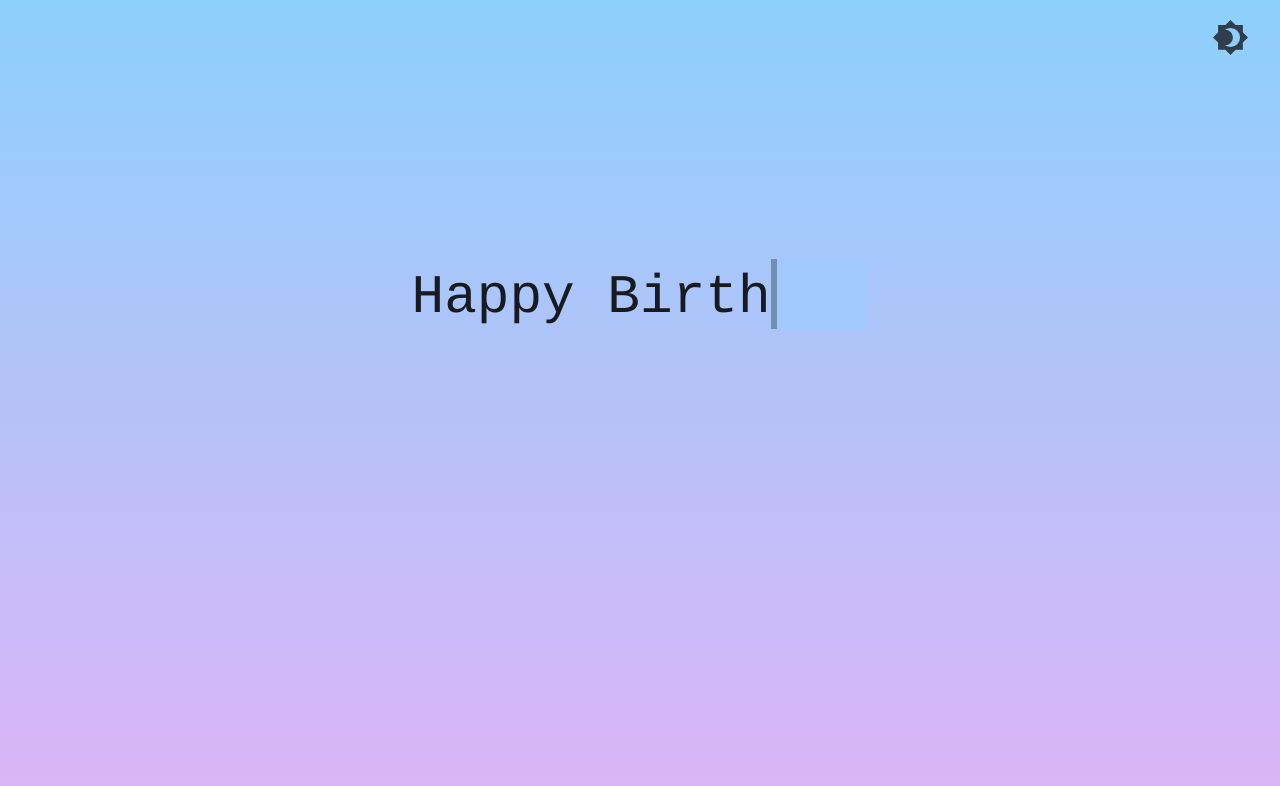
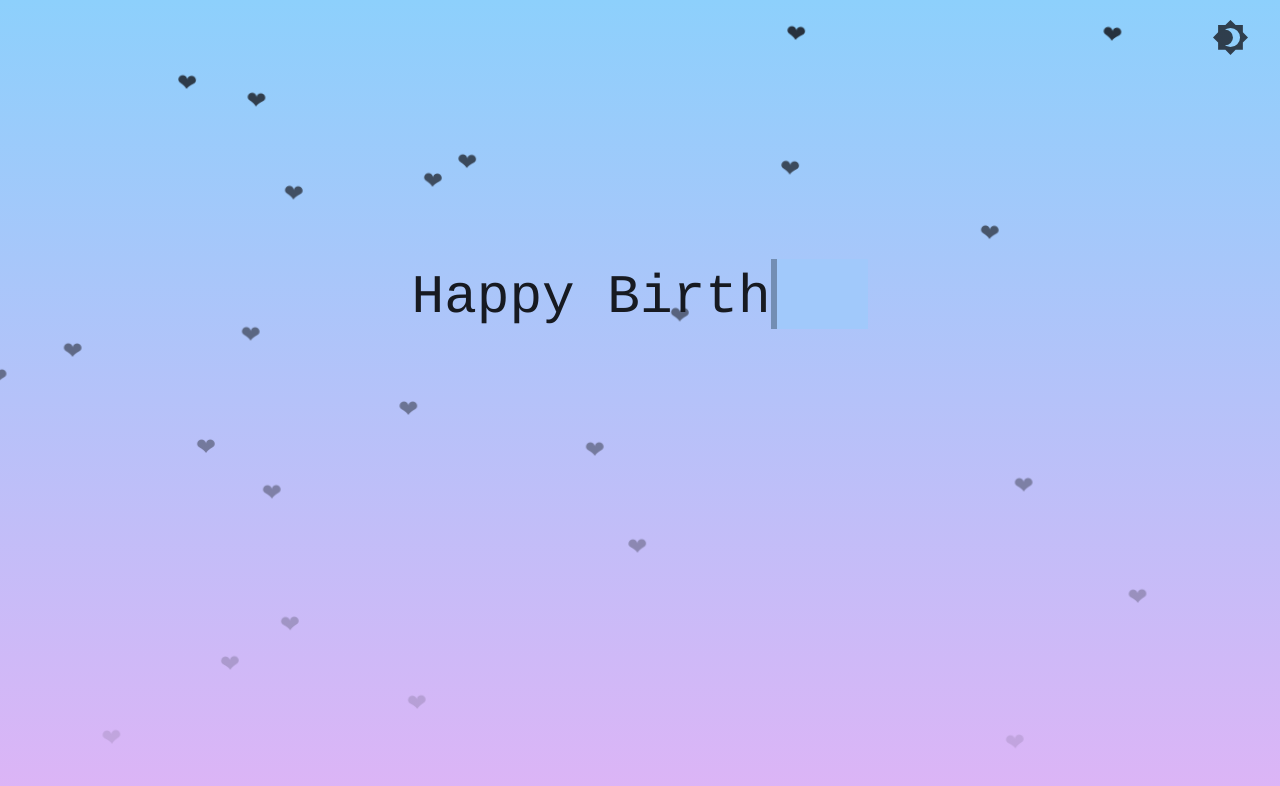
Before and after one commit to MiaHenstridge/happy_birthday_anh_iu, a plain HTML site: page index.html in a window 1280 px wide. Drawn offline with nearby package versions, Linux system fonts and the light colour scheme.

Commit message:
added heart rain effect in day mode

```diff
--- a/script.js
+++ b/script.js
@@ -1,4 +1,19 @@
 "use-strict";
+function createHeart() {
+    const heart = document.createElement('div');
+    heart.classList.add('heart');
+    heart.style.left = Math.random() * 100 + 'vw';
+    heart.style.animationDuration = Math.random() * 2 + 3 + "s";
+//    heart.style.zIndex = "-1";
+    heart.innerText = '\u2764';
+    document.body.appendChild(heart);
+    setTimeout(() => {
+        heart.remove();
+    }, 5000);
+}
+
+let heartRain;
+
 // Day mode background
 function start_day_mode() {
     // Canvas and settings
@@ -29,6 +44,7 @@ function start_day_mode() {
 
     // Run
     updateDaySky();
+    heartRain = setInterval(createHeart, 300);
 
     window.onfocus = function() {
         paused = false;
@@ -123,6 +139,12 @@ function start_night_mode() {
         shootingStarRadius = 3,
         paused = false;                                 // keep this set to false all the time so that shooting stars keep going
 
+//    window.addEventListener('resize', () => {
+//        var canvas = document.getElementById('canvas'),
+//        ctx = canvas.getContext('2d'),
+//        width = canvas.width = window.innerWidth,
+//        height = canvas.height = window.innerHeight;
+//    });
 
     // Create all stars
     for (var j = 0; j < layers.length; j += 1) {
@@ -298,6 +320,11 @@ function enableDarkMode(){
     themeToggle.setAttribute("aria-label", "Switch to light theme");
     themeToggle.setAttribute("title", "Switch to light theme");
     themeToggle.setAttribute("data-attribute", "dark");
+
+    // Clear heart rain effect
+    clearInterval(heartRain);
+    document.querySelectorAll('.heart').forEach(heart => heart.remove());
+
     setTimeout(start_night_mode, 100);
 };
 
@@ -307,6 +334,7 @@ function enableLightMode(){
     themeToggle.setAttribute("aria-label", "Switch to dark theme");
     themeToggle.setAttribute("title", "Switch to dark theme");
     themeToggle.setAttribute("data-attribute", "light");
+
     setTimeout(start_day_mode, 100);
 };
 
--- a/style.css
+++ b/style.css
@@ -130,6 +130,14 @@ p {
     margin: auto;
 }
 
+.heart {
+    position: fixed;
+    font-size: 1.5rem;
+    top: -1vh;
+    transform: translateY(0);
+    animation: fall 3s linear forwards;
+}
+
 /* theme toggle button */
 #theme-toggle{
     position:fixed;
@@ -198,3 +206,15 @@ p {
         transform: translateY(0);
     }
 }
+
+/* heart rain animation */
+@keyframes fall {
+    from {
+        transform: translateY(0vh) translateX(-10vw) rotate(5deg);
+        opacity: 0.9;
+    }
+    to {
+        transform: translateY(105vh) translateX(10vw) rotate(-5deg);
+        opacity: 0;
+    }
+}
```
